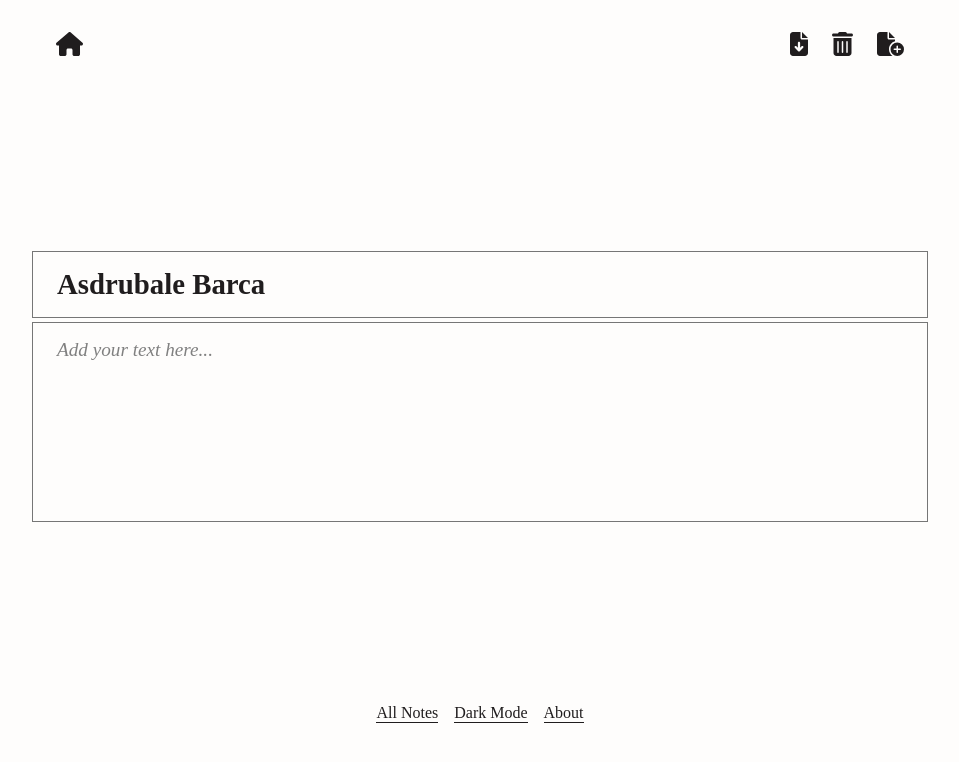
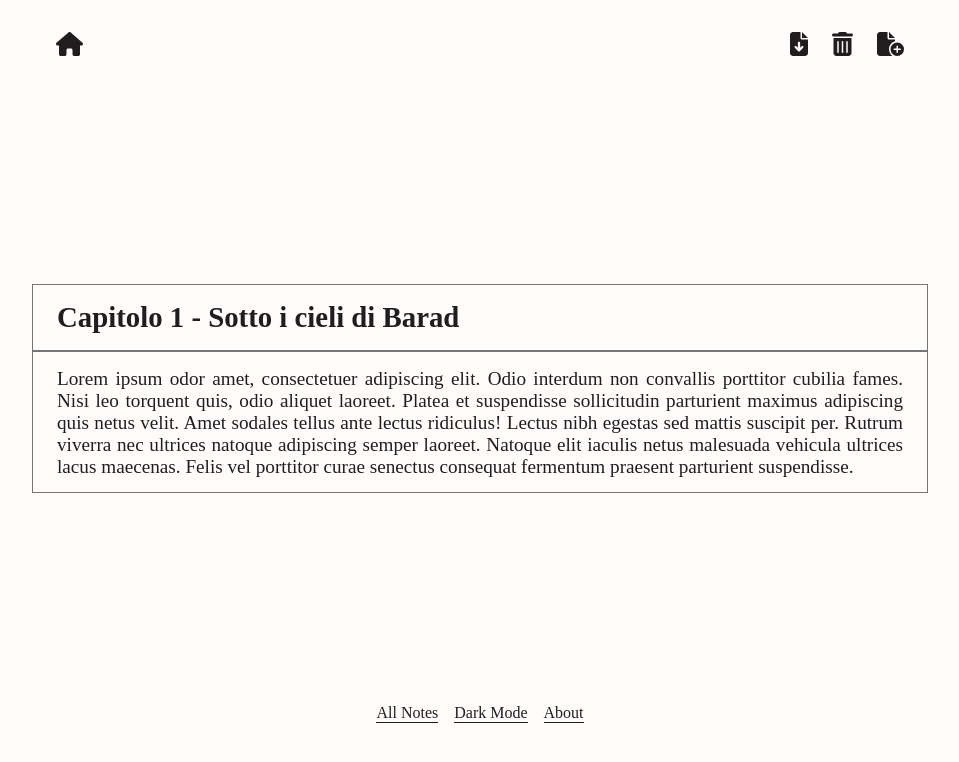
Before and after one commit to MathiasDWaterlaw/note-editor, a React (Create React App) app: page /note-editor in a window 1280 px wide. Shown: the top 762 px of the page, without its empty margins (160-1119 px from the left). Built offline with nearby package versions, Linux system fonts and the light colour scheme; a web font is replaced by a local one.

Commit message:
Trying to bettering the textarea auto resizing height

```diff
--- a/src/components/NoteEditor.css
+++ b/src/components/NoteEditor.css
@@ -2,6 +2,20 @@
   /* border: 1px solid red; */
   width: 100%;
   margin-top: 1.5rem;
+}
+
+.grow-wrap {
+  /* easy way to plop the elements on top of each other and have them both sized based on the tallest one's height */
+  display: grid;
+}
+.grow-wrap::after {
+  /* Note the weird space! Needed to preventy jumpy behavior */
+  content: attr(data-replicated-value) " ";
+  white-space: pre-wrap;
+
+  /* Hidden from view, clicks, and screen readers */
+  visibility: hidden;
+  grid-area: 1 / 1 / 2 / 2;
 }
 
 textarea::-webkit-scrollbar {
@@ -13,11 +27,15 @@ textarea::-webkit-scrollbar {
 }
 
 .input-area {
+  /* border: none; */
   background-color: var(--background-color);
   color: var(--foreground-color);
   width: 100%;
   padding: 1rem 1.5rem;
+  overflow: hidden;
+  min-height: fit-content;
   resize: none;
+  grid-area: 1 / 1 / 2 / 2;
 }
 
 .input-area::placeholder {
@@ -36,7 +54,8 @@ textarea::-webkit-scrollbar {
 }
 
 .note-paragraph {
-  min-height: 200px;
+  /* min-height: 200px; */
+
   font-size: 1.2rem;
   hyphens: auto;
   hyphenate-character: "-";
--- a/src/components/NoteEditor.jsx
+++ b/src/components/NoteEditor.jsx
@@ -1,5 +1,5 @@
 import "./NoteEditor.css";
-import { useEffect, useRef, useState } from "react";
+import { useEffect, useLayoutEffect, useRef } from "react";
 import { useHeading, useParagraph } from "../context/NoteContext";
 
 function NoteEditor() {
@@ -15,28 +15,64 @@ function NoteEditor() {
     }
   }, [headingState, paragraphState]);
 
+  const headingRef = useRef();
+  const paragraphRef = useRef();
+
+  const handleResize = () => {
+    headingRef.current.style.height = "auto";
+    paragraphRef.current.style.height = "auto";
+
+    headingRef.current.style.height = headingRef.current.scrollHeight + "px";
+    paragraphRef.current.style.height =
+      paragraphRef.current.scrollHeight + "px";
+  };
+
+  // useLayoutEffect(() => {
+  //   const growers = document.querySelectorAll(".grow-wrap");
+
+  //   growers.forEach((grower) => {
+  //     const textarea = grower.querySelector("textarea");
+  //     textarea.addEventListener("input", () => {
+  //       grower.dataset.replicatedValue = textarea.value;
+  //     });
+  //   });
+  // }, [headingState, paragraphState, window.innerWidth]);
+
+  useEffect(() => {
+    handleResize();
+    window.addEventListener("resize", handleResize);
+    return () => window.removeEventListener("resize", handleResize); //necessary to prevent errors when the page change.
+  }, [headingState, paragraphState, window.innerWidth]);
+
   return (
     <div className='NoteEditor'>
+      <div className='grow-wrap'>
         <textarea
-        // ref={headingRef}
+          ref={headingRef}
           className='input-area note-heading'
-        // contentEditable
           onChange={(e) => {
             setHeadingState(e.target.value);
           }}
           value={headingState}
           placeholder='Title...'
           rows={1}
+          // onResize={handleResize}
         ></textarea>
+      </div>
 
+      <div className='grow-wrap'>
         <textarea
+          ref={paragraphRef}
           className='input-area note-paragraph'
           onChange={(e) => {
             setParagraphState(e.target.value);
           }}
           placeholder='Add your text here...'
           value={paragraphState}
+          rows={4}
+          // onResize={handleResize}
         ></textarea>
+      </div>
     </div>
   );
 }
--- a/src/context/NoteContext.jsx
+++ b/src/context/NoteContext.jsx
@@ -5,8 +5,12 @@ const ParagraphContext = createContext();
 const StorageContext = createContext();
 
 export default function NoteContextProvider({ children }) {
-  const [headingState, setHeadingState] = useState("Asdrubale Barca");
-  const [paragraphState, setParagraphState] = useState("");
+  const [headingState, setHeadingState] = useState(
+    "Capitolo 1 - Sotto i cieli di Barad"
+  );
+  const [paragraphState, setParagraphState] = useState(
+    "Lorem ipsum odor amet, consectetuer adipiscing elit. Odio interdum non convallis porttitor cubilia fames. Nisi leo torquent quis, odio aliquet laoreet. Platea et suspendisse sollicitudin parturient maximus adipiscing quis netus velit. Amet sodales tellus ante lectus ridiculus! Lectus nibh egestas sed mattis suscipit per. Rutrum viverra nec ultrices natoque adipiscing semper laoreet. Natoque elit iaculis netus malesuada vehicula ultrices lacus maecenas. Felis vel porttitor curae senectus consequat fermentum praesent parturient suspendisse."
+  );
 
   return (
     <HeadingContext.Provider value={[headingState, setHeadingState]}>
```
Lines whose indentation alone changed are shown as unchanged.
